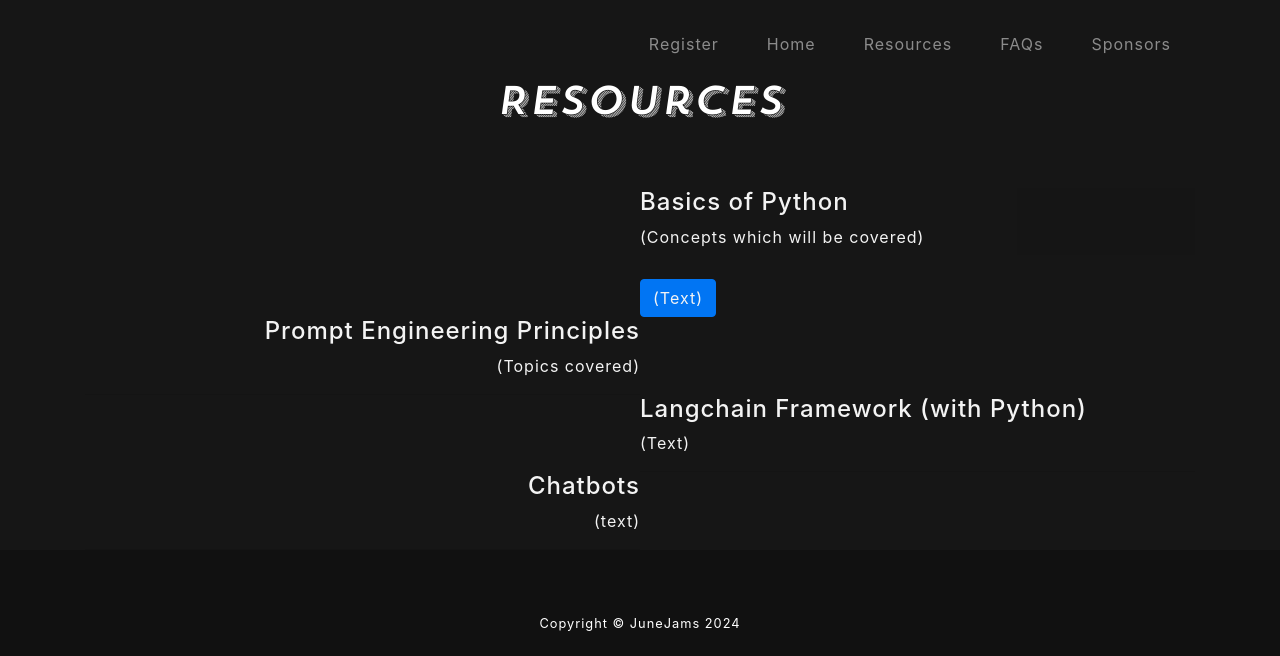
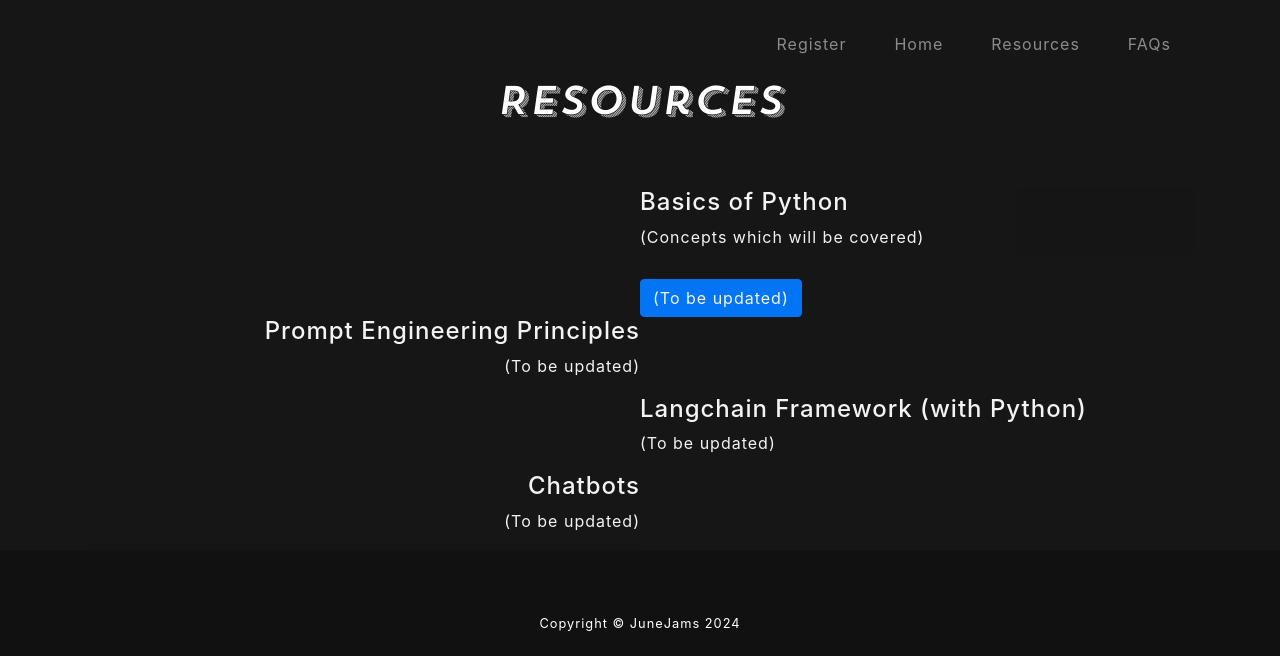
Before and after one commit to GiselleTan/WiT_JuneJams24_regWS, a website with bundled scripts: page resources.html in a window 1280 px wide. Shown: the top 656 px of the page. Built offline with nearby package versions, Linux system fonts and the light colour scheme.

Commit message:
update resources page

```diff
--- a/resources.html
+++ b/resources.html
@@ -53,9 +53,6 @@
 						<li class="nav-item">
 							<a class="nav-link js-scroll-trigger nexa" href="faqs.html">FAQs</a>
 						</li>
-						<li class="nav-item">
-							<a class="nav-link js-scroll-trigger nexa" href="sponsors.html">Sponsors</a>
-						</li>
 					</ul>
 				</div>
 			</div>
@@ -85,7 +82,7 @@
 												<h4 class="sub-heading inline orange">Basics of Python</h4>
 												<p class="mb-0 white nexa">(Concepts which will be covered)</p>
 												<div style="margin-top: 30px;">
-													<a style="margin: 0!important;" href="" class="btn btn-primary">(Text)</a>
+													<a style="margin: 0!important;" href="" class="btn btn-primary">(To be updated)</a>
 												</div>
 											</div>
 										</div>
@@ -103,7 +100,7 @@
 										<div class="d-flex h-100">
 											<div class="project-text w-100 my-auto text-center text-lg-right">
 												<h4 class="sub-heading inline orange nexa">Prompt Engineering Principles</h4>
-												<p class="mb-0 white nexa">(Topics covered)</p>
+												<p class="mb-0 white nexa">(To be updated)</p>
 												<hr class="d-none d-lg-block mb-0 mr-0">
 											</div>
 										</div>
@@ -121,7 +118,7 @@
 										<div class="d-flex h-100">
 											<div class="project-text w-100 my-auto text-center text-lg-left">
 												<h4 class="sub-heading inline orange">Langchain Framework (with Python)</h4>
-												<p class="mb-0 white nexa">(Text)</p>
+												<p class="mb-0 white nexa">(To be updated)</p>
 												<hr class="d-none d-lg-block mb-0 ml-0">
 											</div>
 										</div>
@@ -139,7 +136,7 @@
 										<div class="d-flex h-100">
 											<div class="project-text w-100 my-auto text-center text-lg-right">
 												<h4 class="sub-heading inline orange">Chatbots</h4>
-												<p class="mb-0 white nexa">(text)</p>
+												<p class="mb-0 white nexa">(To be updated)</p>
 												<hr class="d-none d-lg-block mb-0 mr-0">
 											</div>
 										</div>
```
